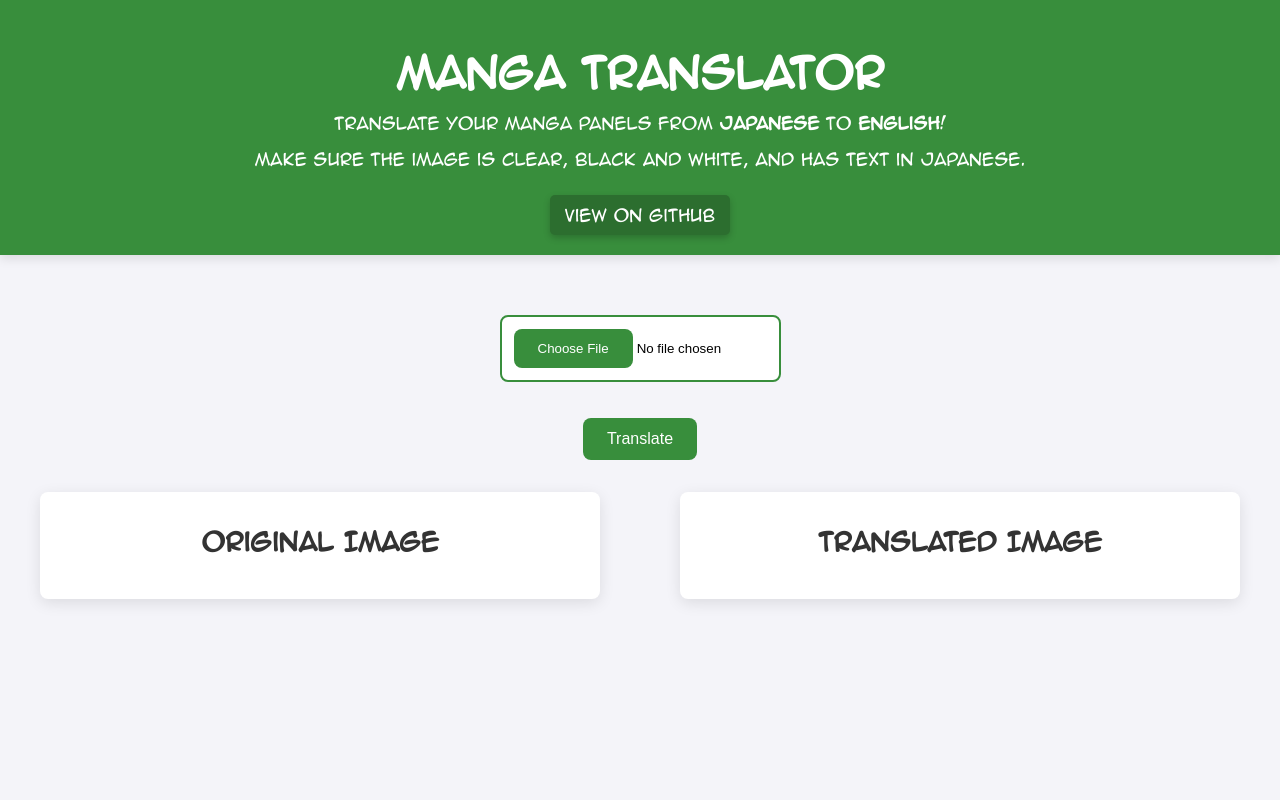
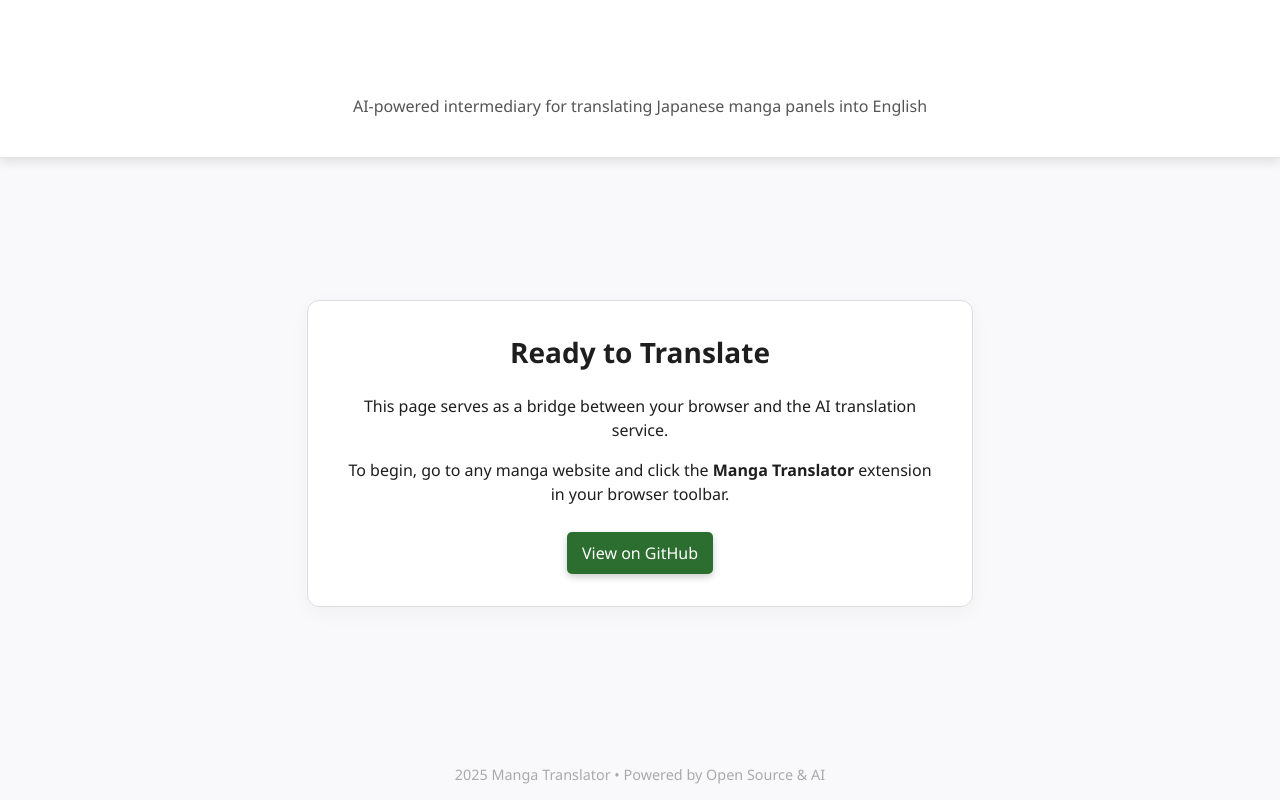
Before and after one commit to Kirogii/Manga-Translation-Suite, a FastAPI app: page / in a window 1280 px wide. Run offline with FastAPI, Linux system fonts and the light colour scheme; parts of the project's set-up code (start-up, migrations or seed data) failed here and were passed over.

Commit message:
Removed old broken index > Using new index that just has info

```diff
--- a/templates/index.html
+++ b/templates/index.html
@@ -3,52 +3,110 @@
 <head>
   <meta charset="UTF-8" />
   <meta name="viewport" content="width=device-width, initial-scale=1.0" />
-		<title>Manga Translator</title>
+  <title>Manga Translator Interface</title>
   <link rel="stylesheet" href="/static/styles.css" />
+  <style>
+    body {
+      margin: 0;
+      font-family: "Segoe UI", Tahoma, Geneva, Verdana, sans-serif;
+      background-color: #f9f9fb;
+      color: #1e1e1e;
+      display: flex;
+      flex-direction: column;
+      min-height: 100vh;
+    }
+
+    header {
+      background-color: white;
+      border-bottom: 1px solid #e3e3e3;
+      padding: 2rem 1rem;
+      text-align: center;
+    }
+
+    header h1 {
+      margin: 0;
+      font-size: 2.5rem;
+    }
+
+    header p {
+      margin: 0.5rem 0;
+      color: #555;
+    }
+
+    .main {
+      flex: 1;
+      padding: 3rem 1rem;
+      display: flex;
+      flex-direction: column;
+      align-items: center;
+      justify-content: center;
+    }
+
+    .card {
+      background: white;
+      border: 1px solid #ddd;
+      border-radius: 12px;
+      padding: 2rem;
+      max-width: 600px;
+      box-shadow: 0 6px 20px rgba(0, 0, 0, 0.04);
+      text-align: center;
+    }
+
+    .card h2 {
+      margin-top: 0;
+      font-size: 1.75rem;
+    }
+
+    .card p {
+      margin: 1rem 0;
+      line-height: 1.5;
+    }
+
+    .footer {
+      text-align: center;
+      padding: 1rem;
+      font-size: 0.9rem;
+      color: #aaa;
+    }
+
+    .github-link {
+      display: inline-block;
+      margin-top: 1.5rem;
+      padding: 0.6rem 1.2rem;
+      background: #000;
+      color: white;
+      border-radius: 8px;
+      text-decoration: none;
+      font-weight: 500;
+      transition: background 0.2s;
+    }
+
+    .github-link:hover {
+      background: #222;
+    }
+  </style>
 </head>
 <body>
   <header>
-			<div class="header-content">
     <h1>Manga Translator</h1>
-				<p>
-					Translate your manga panels from <b>Japanese</b> to <b>English</b>!
-				</p>
-				<p>
-					Make sure the image is clear, black and white, and has text in
-					Japanese.
-				</p>
+    <p>AI-powered intermediary for translating Japanese manga panels into English</p>
+  </header>
+
+  <main class="main">
+    <div class="card">
+      <h2>Ready to Translate</h2>
+      <p>This page serves as a bridge between your browser and the AI translation service.</p>
+      <p>To begin, go to any manga website and click the <strong>Manga Translator</strong> extension in your browser toolbar.</p>
       <a
-					href="https://github.com/Detopall/manga-translator"
+        href="https://github.com/Kirogii/Manga-Translation-Suite"
         target="_blank"
         class="github-link"
-					>View on GitHub</a
-				>
+      >View on GitHub</a>
     </div>
-		</header>
-		<div class="container">
-			<div class="actions">
-				<input type="file" id="fileInput" accept="image/*" />
-				<button id="translateButton" onclick="predict()">Translate</button>
-				<button id="downloadButton" style="display: none">
-					<a id="downloadLink" href="#" download>Download Translated Image</a>
-				</button>
+  </main>
+
+  <div class="footer">
+    2025 Manga Translator • Powered by Open Source & AI
   </div>
-			<div id="spinner" class="spinner" style="display: none"></div>
-			<div class="images-container">
-				<div class="image-wrapper">
-					<h3>Original Image</h3>
-					<img id="inputImage" style="max-width: 100%" />
-				</div>
-				<div class="image-wrapper">
-					<h3>Translated Image</h3>
-					<img
-						id="outputImage"
-						alt="Translated Manga"
-						style="max-width: 100%; display: none"
-					/>
-				</div>
-			</div>
-		</div>
-		<script src="/static/index.js"></script>
 </body>
 </html>
```
Lines whose indentation alone changed are shown as unchanged.
